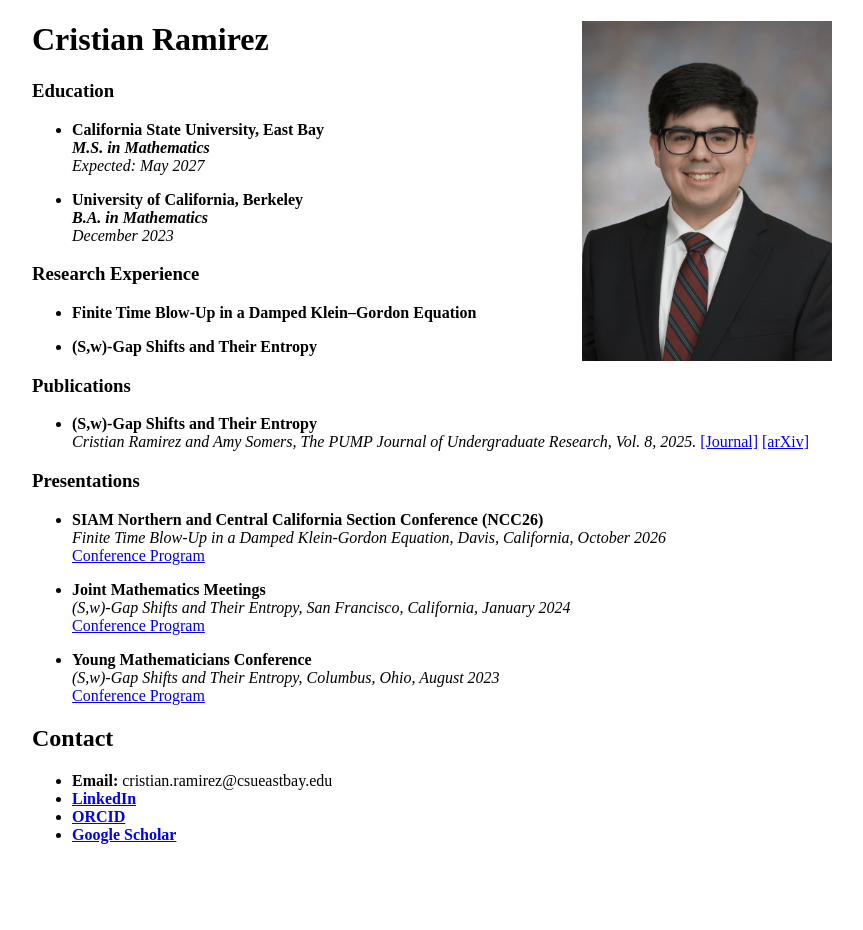
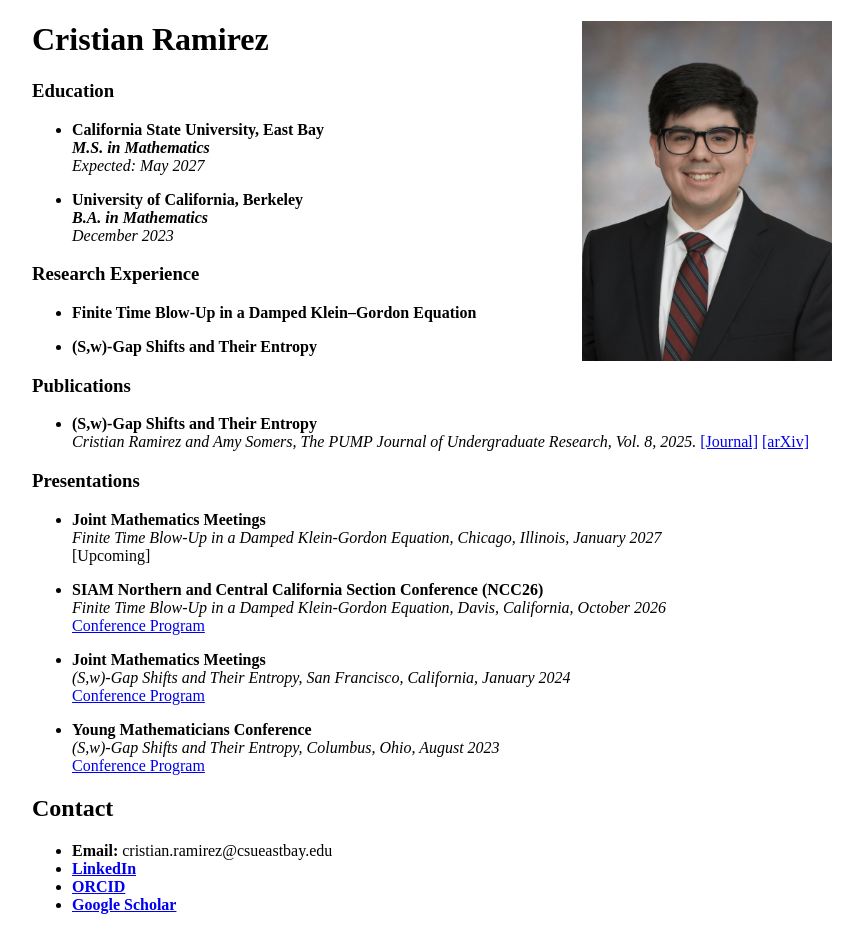
Before and after one commit to ramirez-cristian/ramirez-cristian.github.io, a Jekyll site: the page built from index.md, in a window 1280 px wide. Shown: the whole page, without its empty margins (208-1071 px from the left). Built offline with Jekyll 4.4.1, drawn with Linux system fonts in a browser that asks for light colours; before the commit the page ends 900 px from its top, so only the background shows below that.

Commit message:
Add upcoming presentation for Joint Mathematics Meetings
Added upcoming presentation details for Joint Mathematics Meetings.

```diff
--- a/index.md
+++ b/index.md
@@ -35,6 +35,9 @@ layout: default
 
 
 ### Presentations
+- **Joint Mathematics Meetings**
+  *Finite Time Blow-Up in a Damped Klein-Gordon Equation, Chicago, Illinois, January 2027*
+  [Upcoming]
 
 - **SIAM Northern and Central California Section Conference (NCC26)**
   *Finite Time Blow-Up in a Damped Klein-Gordon Equation, Davis, California, October 2026*
```
